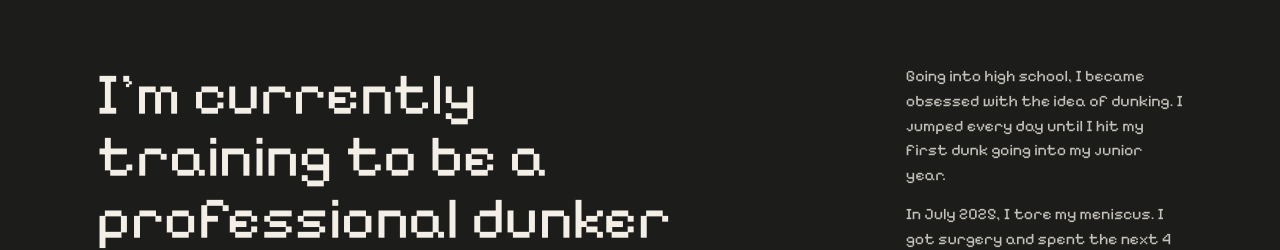
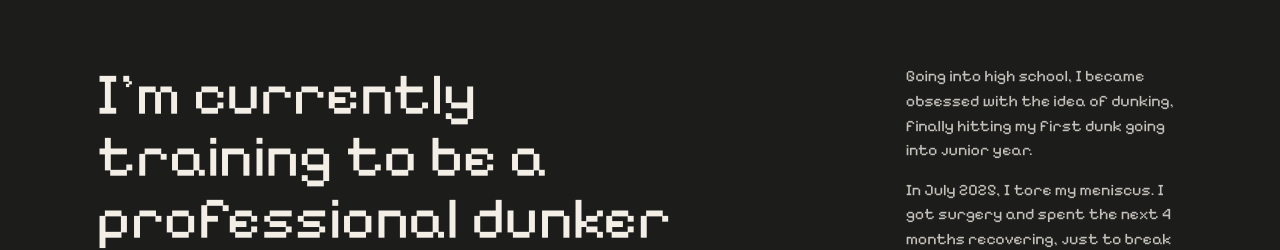
Before and after one commit to dylsub/personal-website, a Next.js app: page / in a window 1280 px wide. Shown: the top 250 px of the page. Built offline with nearby package versions, Linux system fonts and the light colour scheme.

Commit message:
Combine opening intro sentences
Co-Authored-By: Claude Opus 5.5 <noreply@anthropic.com>

```diff
--- a/src/content/intro.ts
+++ b/src/content/intro.ts
@@ -1,7 +1,7 @@
 export const intro = {
   heading: "I'm currently training to be a professional dunker",
   body: [
-    "Going into high school, I became obsessed with the idea of dunking. I jumped every day until I hit my first dunk going into my junior year.",
+    "Going into high school, I became obsessed with the idea of dunking, finally hitting my first dunk going into junior year.",
     "In July 2025, I tore my meniscus. I got surgery and spent the next 4 months recovering, just to break my ankle immediately after.",
     'I\'ve been posting my recovery journey on Instagram since. Now I have a 43" vertical and I\'m aiming to compete in the Dunkman regional qualifiers in November!',
   ],
```
